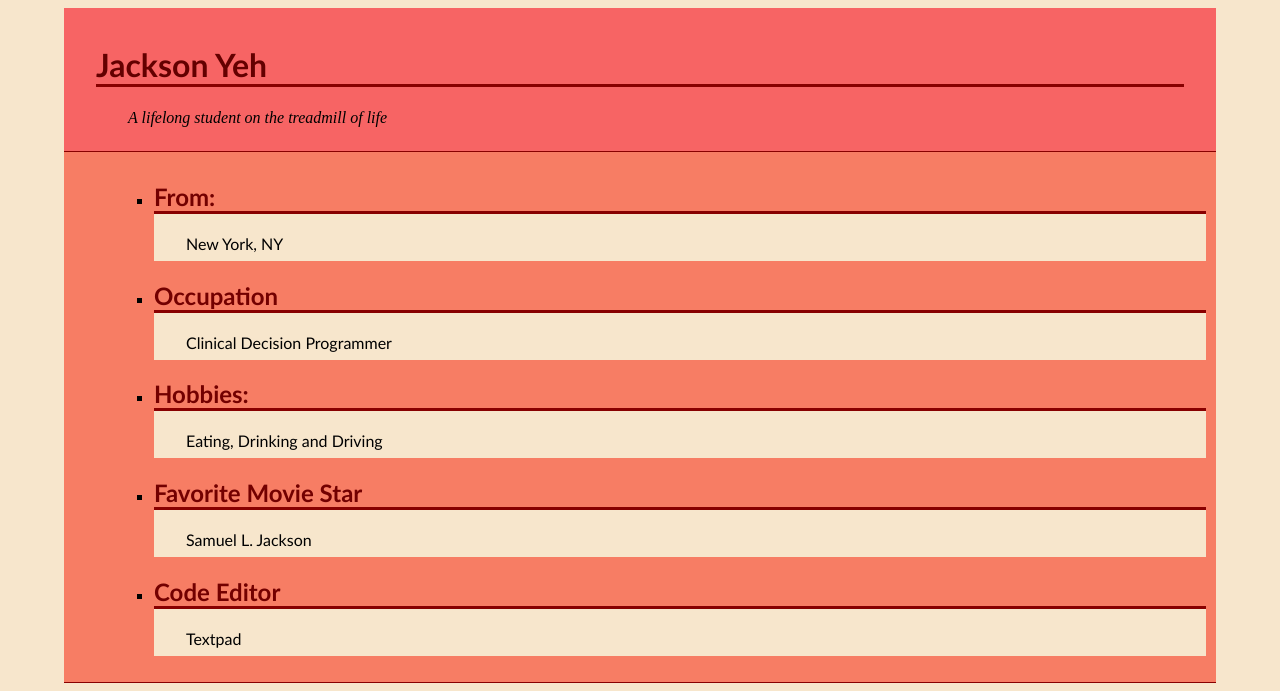
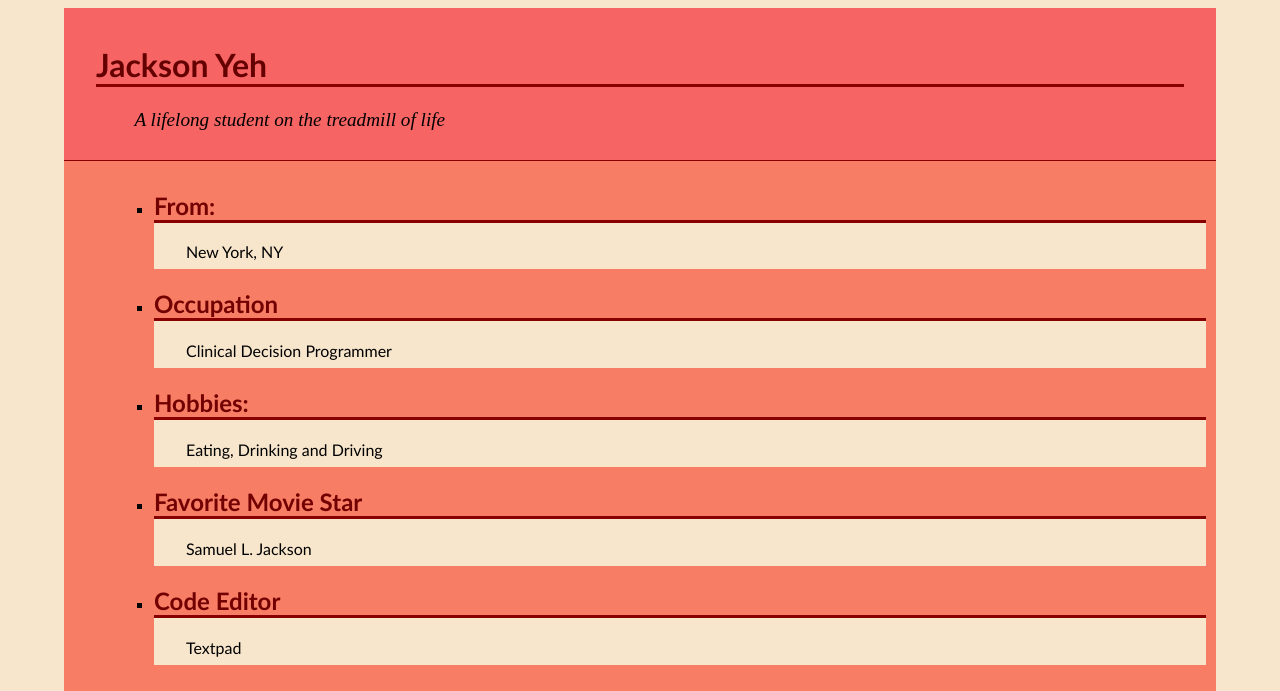
Before and after one commit to jcyeh5/p1.jacksonyeh.net, a PHP site: page /aboutme.html in a window 1280 px wide. Shown: the top 691 px of the page. Run offline with PHP 8.4, Linux system fonts and the light colour scheme.

Commit message:
editing CSS

```diff
--- a/style.css
+++ b/style.css
@@ -55,7 +55,7 @@ p {
 
  font-family:"Times New Roman",Georgia,Serif;
 font-style:italic;
-font-size: largest;
+font-size: larger;
 }
 
 a:link {text-decoration: none; color: blue; }
```
